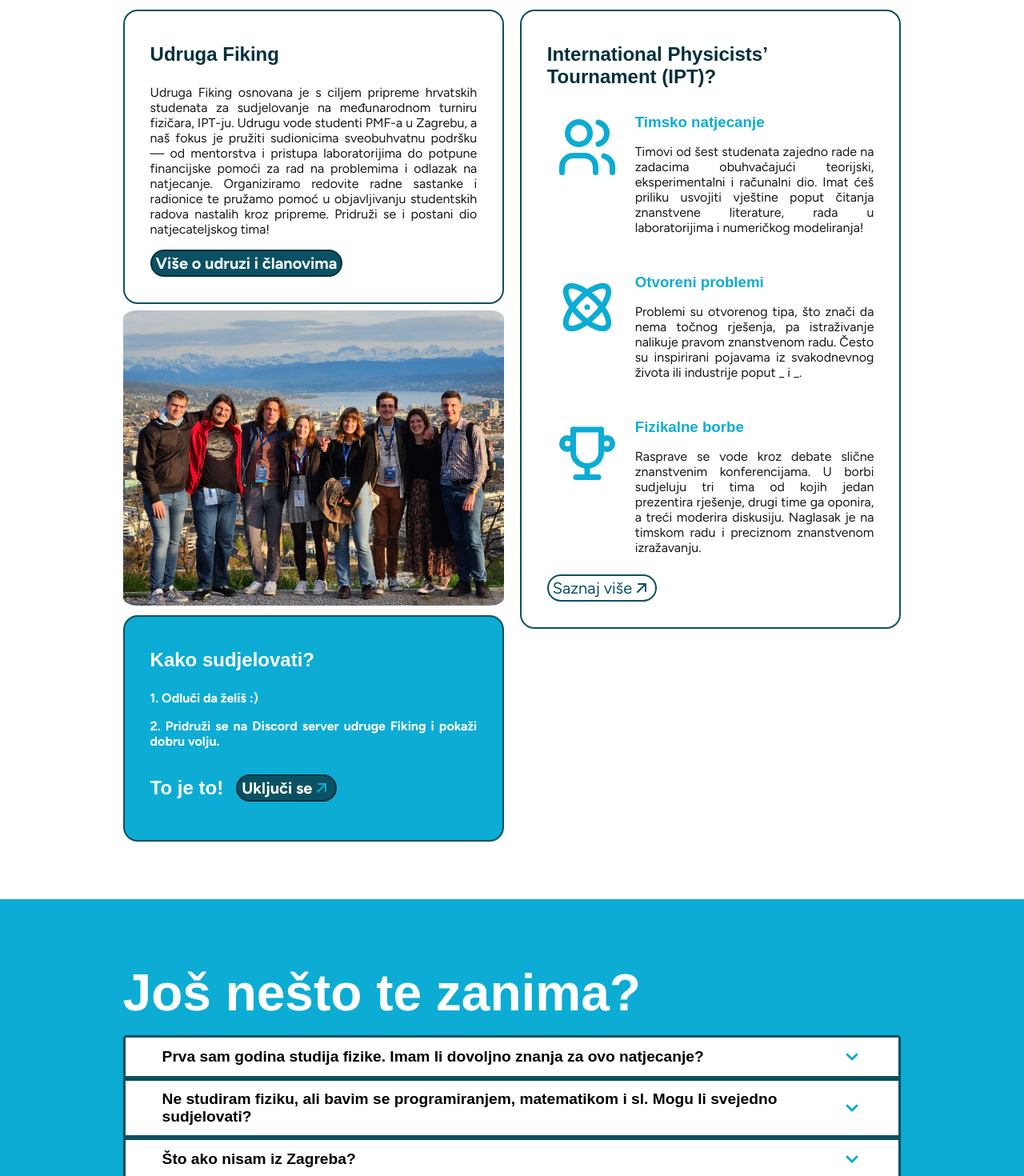
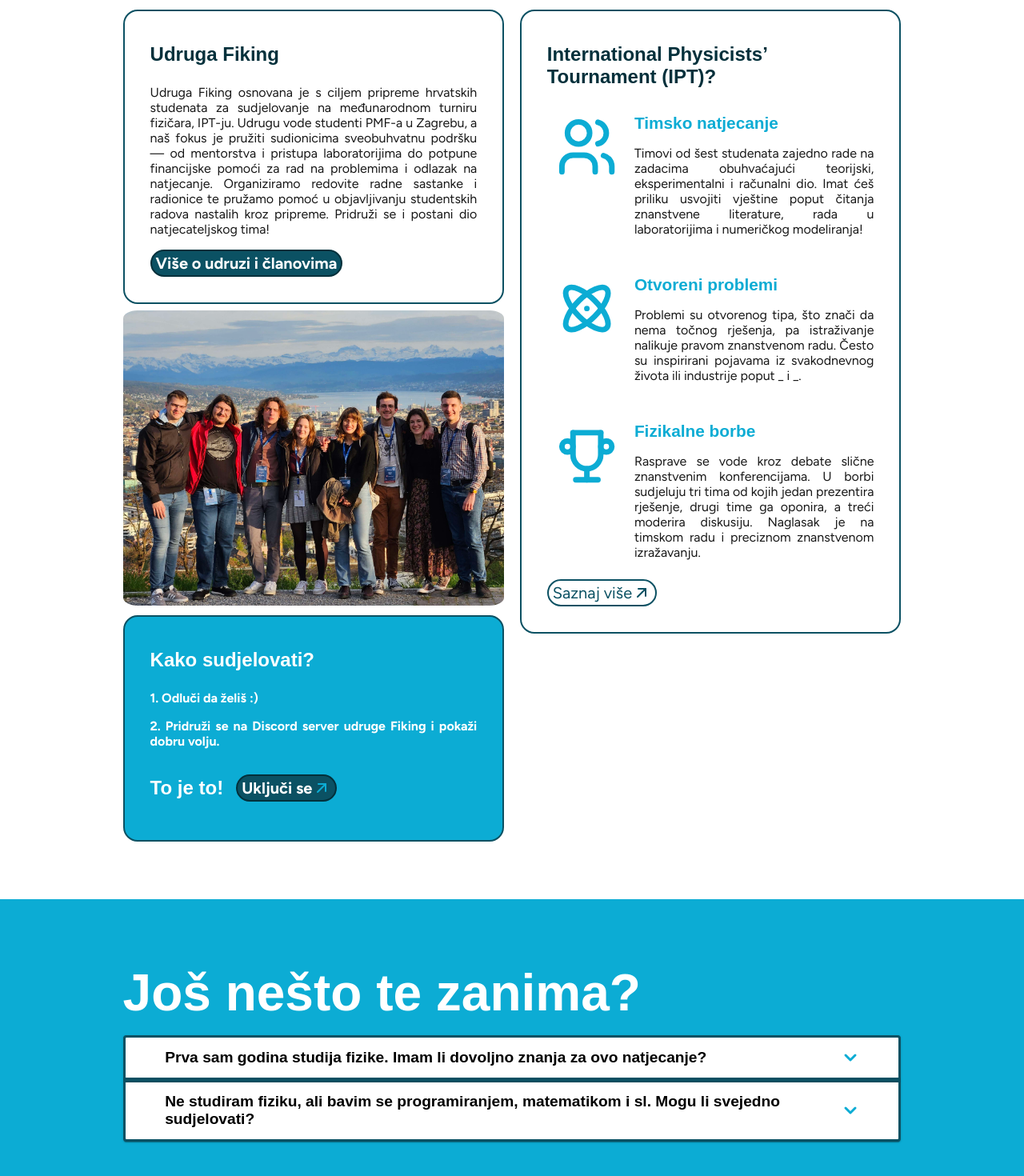
Before and after one commit to iptcro/fiking-web, a Next.js app: page / in a window 1280 px wide. Shown: the part 800-2270 px from the top of the page at 80% size. Built offline with nearby package versions, Linux system fonts and the light colour scheme; a web font is replaced by a local one.

Commit message:
paddings fixed

```diff
--- a/src/app/components/faq.tsx
+++ b/src/app/components/faq.tsx
@@ -12,10 +12,10 @@
     question: "Ne studiram fiziku, ali bavim se programiranjem, matematikom i sl. Mogu li svejedno sudjelovati?",
     answer: "Dapače! Tražimo ljude koji znaju raditi simulacije eksperimenata, ljude koji su dobri s matematikom i analizom podataka, ljude koji su dobri s elektronikom i sl., svaka vještina je dobrodošla!",
   },
-  {
-    question: "Što ako nisam iz Zagreba?",
-    answer: ""
-  }
+  // {
+  //   question: "Što ako nisam iz Zagreba?",
+  //   answer: ""
+  // }
 ];
 
 export default function FAQ() {
--- a/src/app/components/footer.tsx
+++ b/src/app/components/footer.tsx
@@ -8,7 +8,7 @@
     <div className="footer color">
       <div className="footer-info">
         <a>
-          <FikingLogoWhite />
+          <FikingLogoWhite width={50}/>
         </a>
         <div>
           <h2 className="color">Studentska udruga Fiking</h2>
--- a/src/app/components/logo.tsx
+++ b/src/app/components/logo.tsx
@@ -1,6 +1,10 @@
 import React from "react";
 
 // TODO: ovdje importati css i globalne boje
+
+interface FikingLogoProps {
+  width?: number; // optional width prop
+}
 
 export const FikingLogo: React.FC = () => {
   return (
@@ -39,11 +43,12 @@
   );
 };
 
-export const FikingLogoWhite: React.FC = () => {
+export const FikingLogoWhite: React.FC<FikingLogoProps> = ({ width = 72 }) => {
+  const height = (width / 72) * 67;
   return (
     <svg
-      width="72"
-      height="67"
+      width={width}
+      height={height}
       viewBox="0 0 72 67"
       fill="none"
       xmlns="http://www.w3.org/2000/svg"
--- a/src/app/pages/home.tsx
+++ b/src/app/pages/home.tsx
@@ -18,7 +18,6 @@
   return (
     <div className={spages["page"]}>
       <Navbar />
-
       <div
         className={spages["hero"]}
         style={{ display: "flex", justifyContent: "space-between" }}
@@ -54,9 +53,7 @@
         <KeyInfo />
       </div>
 
-      <div
-        className={classNames(spages["hero"], spages["columns"])}
-      >
+      <div className={classNames(spages["hero"], spages["columns"])}>
         <div>
           {/* Udruga Fiking */}
           <div className={spages["hero-box"]}>
@@ -94,10 +91,12 @@
           {/* How to join */}
           <div className={classNames(spages["hero-box"], spages["accent"])}>
             <h2>Kako sudjelovati?</h2>
-            <div style={{fontWeight: "bold"}}>
+            <div style={{ fontWeight: "bold" }}>
               <p>1. Odluči da želiš :)</p>
-              <p>2. Pridruži se na Discord server udruge Fiking i pokaži dobru
-              volju.</p>
+              <p>
+                2. Pridruži se na Discord server udruge Fiking i pokaži dobru
+                volju.
+              </p>
             </div>
 
             <div style={{ display: "flex", gap: "16px", alignItems: "center" }}>
@@ -121,12 +120,8 @@
           <div className={spages["hero-box"]}>
             <h2>International Physicists’ Tournament (IPT)?</h2>
             <div className={spages["icon-description"]}>
-              <div>
-                <StaticIcon
-                  icon={IconUsers}
-                  size={100}
-                  color="var(--fiking-light)"
-                />
+              <div className={spages["ipt-icon-holder"]}>
+                <IconUsers className={spages["ipt-icon"]} />
               </div>
               <div>
                 <h3>Timsko natjecanje</h3>
@@ -140,12 +135,8 @@
             </div>
 
             <div className={spages["icon-description"]}>
-              <div>
-                <StaticIcon
-                  icon={IconAtom}
-                  size={100}
-                  color="var(--fiking-light)"
-                />
+              <div className={spages["ipt-icon-holder"]}>
+                <IconAtom className={spages["ipt-icon"]} />
               </div>
               <div>
                 <h3>Otvoreni problemi</h3>
@@ -159,12 +150,8 @@
             </div>
 
             <div className={spages["icon-description"]}>
-              <div>
-                <StaticIcon
-                  icon={IconTrophy}
-                  size={100}
-                  color="var(--fiking-light)"
-                />
+              <div className={spages["ipt-icon-holder"]}>
+                <IconTrophy className={spages["ipt-icon"]} />
               </div>
               <div>
                 <h3>Fizikalne borbe</h3>
--- a/src/app/styles/globals.css
+++ b/src/app/styles/globals.css
@@ -40,11 +40,20 @@
 }
 
 h1 {
-  font-size: 2.5rem;
+  font-size: 2.2rem;
   font-weight: bold;
   text-align: center;
   color: var(--fiking-light);
 }
+
+h2 {
+  font-size: 1.2rem;
+}
+
+h3 {
+  font-size: 1.1rem;
+}
+
 
 * {
   box-sizing: border-box;
@@ -73,6 +82,12 @@
     font-size: 3.2rem;
     text-align: left;
   }
+  h2 {
+    font-size: 1.5rem;
+  }
+  h3 {
+    font-size: 1.3rem;
+  }
 }
 
 
--- a/src/app/styles/key_info_style.module.css
+++ b/src/app/styles/key_info_style.module.css
@@ -26,7 +26,7 @@
 .carousel-item {
     display: flex;
     justify-content: center;
-    min-width: 300px;
+    min-width: 250px;
 }
 
 /* Zmall desktop / tablet */
--- a/src/app/styles/styles_comp.css
+++ b/src/app/styles/styles_comp.css
@@ -98,7 +98,8 @@
   flex-direction: column;
   align-items: center;
   row-gap: 1rem;
-  padding-bottom: 2rem;
+  padding: 1.2rem;
+  padding-top: 0;
   background-color: var(--fiking-light);
 
 }
@@ -141,7 +142,7 @@
 /* FAQ */
 
 .card {
-  padding: 0px 30px;
+  padding: 0px 1rem;
 
   border-radius: 6px;
   border: 3px solid var(--fiking-dark);
@@ -157,12 +158,14 @@
 }
 
 .card-question {
-  font-size: 1.2rem;
-  padding: 0;
+  font-size: 1rem;
+  padding: 0.1rem;
 }
 
 .card-answer p {
+  font-size: 1rem;
   padding-bottom: 1rem;
+  text-align: justify;
 }
 
 /* Zmall desktop / Tablet*/
@@ -178,4 +181,10 @@
     grid-template-columns: 85% auto;
     padding: 60px;
   }
+  .card {
+    padding: 0px 2rem;
+  }
+  .card-question {
+    font-size: 1.2rem;
+  }
 }
--- a/src/app/styles/styles_pages.module.css
+++ b/src/app/styles/styles_pages.module.css
@@ -34,9 +34,10 @@
 .hero-box {
   border: 2px solid var(--fiking-dark);
   border-radius: 18px;
-  padding: 32px;
   align-items: baseline;
   /* max-width: 700px; */
+
+  padding: 1rem;
 }
 
 .hero-box h2 {
@@ -70,6 +71,19 @@
   display: grid;
   grid-template-columns: auto auto;
   gap: 10px;
+}
+
+.ipt-icon-holder {
+  margin: 0;
+  /* background-color: pink; */
+}
+
+.ipt-icon {
+  color: var(--fiking-light);
+
+  /* need to specify both height and width */
+  width: 2.5rem;
+  height: 2.5rem;
 }
 
 .btn-holder {
@@ -108,6 +122,14 @@
   .description {
     max-width: 400px;
   }
+  .ipt-icon {
+    /* need to specify both height and width */
+    width: 3rem;
+    height: 3rem;
+  }
+  .hero-box {
+    padding: 2rem;
+  }
 }
 
 /* Large Desktop */
@@ -121,4 +143,9 @@
   .description {
     max-width: 600px;
   }
+  .ipt-icon {
+    /* need to specify both height and width */
+    width: 6.2rem;
+    height: 6.2rem;
+  }
 }
```
